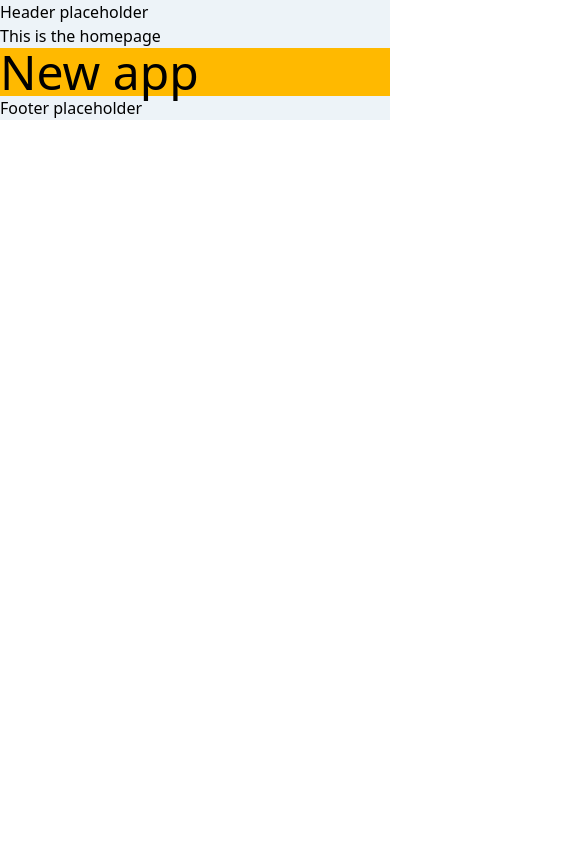
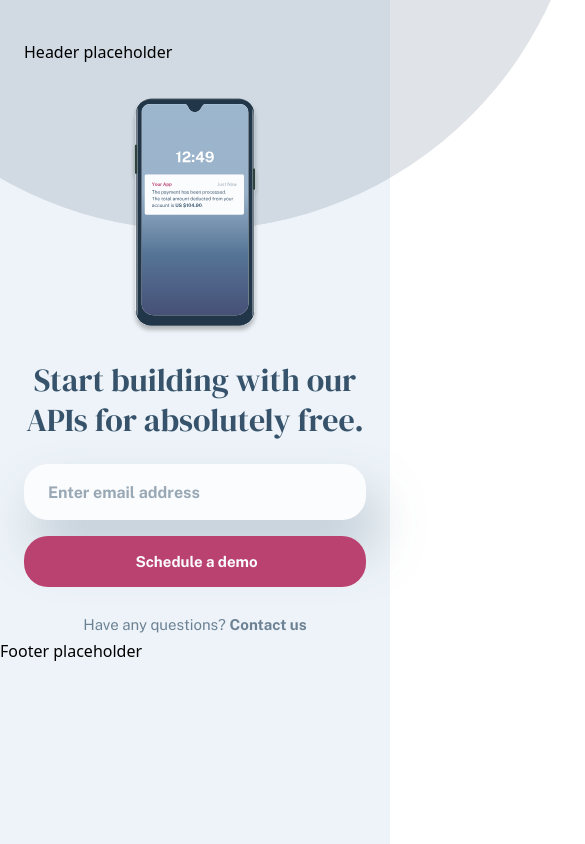
Before and after one commit to davidGasanov/payapi-multi-page-website, a React (Vite) app: page / in a window 390 px wide. Shown: the whole page, 585 px wide, since content can reach past the window. Built offline with nearby package versions, Linux system fonts and the light colour scheme.

Commit message:
add mailing. add mobile hero first section view

```diff
--- a/src/App.tsx
+++ b/src/App.tsx
@@ -1,11 +1,7 @@
 import MainLayout from "./layout";
 
 function App() {
-  return (
-    <div className="bg-[#EDF3F8]">
-      <MainLayout />
-    </div>
-  );
+  return <MainLayout />;
 }
 
 export default App;
--- a/src/components/button/index.tsx
+++ b/src/components/button/index.tsx
@@ -1,10 +1,11 @@
+import { twMerge } from "tailwind-merge";
 import { tv } from "tailwind-variants";
 
 type ButtonProps = React.ButtonHTMLAttributes<HTMLButtonElement> & {
   variant?: "primary" | "secondary-light" | "secondary-dark";
 };
 
-const Button = ({ variant, ...props }: ButtonProps) => {
+const Button = ({ variant, className, ...props }: ButtonProps) => {
   const button = tv({
     base: "pt-4 pr-[24px] pb-[14px] pl-[27px] transition-all duration-200 ease-in-out rounded-[24px] font-bold cursor-pointer disabled:cursor-default disabled:hover-none text-[15px] font-public-sans leading-snug disabled:opacity-50",
     variants: {
@@ -22,7 +23,7 @@ const Button = ({ variant, ...props }: ButtonProps) => {
     },
   });
 
-  return <button className={button({ variant })} {...props} />;
+  return <button className={twMerge(button({ variant }), className)} {...props} />;
 };
 
 export default Button;
--- /dev/null
+++ b/src/components/mailing/index.tsx
@@ -0,0 +1,17 @@
+import Button from "../button";
+
+const Mailing = () => {
+  return (
+    <form className="max-w-[445px] flex flex-col gap-4 w-full">
+      <input
+        placeholder="Enter email address"
+        className="w-full bg-water-white drop-shadow-[10px_30px_25px_rgba(54,83,107,0.25)] p-4 pl-6 rounded-[24px] outline-none focus:outline-none focus:ring-0 placeholder:font-public-sans placeholder:text-san-juan-blue/50 placeholder:font-bold"
+      />
+      <Button variant="primary" className="z-10" type="submit">
+        Schedule a demo
+      </Button>
+    </form>
+  );
+};
+
+export default Mailing;
--- a/src/index.css
+++ b/src/index.css
@@ -41,6 +41,22 @@
   @apply text-[56px] font-normal leading-[56px];
 }
 
+.h2 {
+  @apply text-[48px] leading-[56px];
+}
+
+.h3-big {
+  @apply text-[32px] leading-[40px];
+}
+
+.h3-small {
+  @apply text-[18px] leading-[25px];
+}
+
+.h4 {
+  @apply text-[24px] leading-[32px];
+}
+
 .body {
   @apply font-public-sans text-[15px] leading-[28px];
 }
--- a/src/layout/container/index.tsx
+++ b/src/layout/container/index.tsx
@@ -1,14 +1,21 @@
 // Primary container for page section widths
 
 import type React from "react";
+import { twMerge } from "tailwind-merge";
 
-interface ContainerProps {
-  children: React.ReactNode;
-}
+type ContainerProps = React.HTMLAttributes<HTMLDivElement> & {
+  children?: React.ReactNode;
+};
 
-const Container = ({ children }: ContainerProps) => {
+const Container = ({ children, className, ...props }: ContainerProps) => {
   return (
-    <div className="max-w-[1100px] py-[24px] md:py-[40px] lg:my-auto">
+    <div
+      className={twMerge(
+        "max-w-[1100px] px-[24px] md:px-[40px] lg:my-auto",
+        className
+      )}
+      {...props}
+    >
       {children}
     </div>
   );
--- a/src/layout/header/index.tsx
+++ b/src/layout/header/index.tsx
@@ -1,8 +1,12 @@
+import Container from "../container";
+
 const Header = () => {
   return (
-    <header>
-      <nav>Header placeholder</nav>
-    </header>
+    <Container className="sticky pt-10">
+      <header>
+        <nav>Header placeholder</nav>
+      </header>
+    </Container>
   );
 };
 
--- a/src/layout/index.tsx
+++ b/src/layout/index.tsx
@@ -5,13 +5,18 @@ import { router } from "../routes";
 
 const MainLayout = () => {
   return (
-    <>
+    <div className="bg-[#EDF3F8] relative min-h-screen">
+      {/* Background image */}
+      <img
+        src="/assets/shared/desktop/bg-pattern-circle.svg"
+        className="w-[780px] h-[780px] absolute max-w-none -top-[550px] left-1/2 -translate-x-1/2 z-0"
+      />
       <Header />
       <main>
         <RouterProvider router={router} />
       </main>
       <Footer />
-    </>
+    </div>
   );
 };
 
--- a/src/pages/home/index.tsx
+++ b/src/pages/home/index.tsx
@@ -1,9 +1,29 @@
+import Mailing from "../../components/mailing";
+import Container from "../../layout/container";
+
 const HomePage = () => {
   return (
-    <div>
-      This is the homepage
-      <div className="bg-amber-400 text-5xl">New app</div>
-    </div>
+    <section className="mt-8 relative z-10">
+      <Container className="flex flex-col items-center gap-[24px]">
+        <img
+          src="/public/assets/home/desktop/illustration-phone-mockup.svg"
+          alt="Mobile phone illustration"
+          className="w-[128px] h-[240px] drop-shadow-[25px 25px 80px #36536B]"
+        />
+        <div className="w-full flex flex-col items-center gap-6">
+          <h1 className="h3-big text-center">
+            Start building with our APIs for absolutely free.
+          </h1>
+          <Mailing />
+          <p className="body text-light-san-juan-blue">
+            Have any questions?{" "}
+            <span>
+              <a className="font-bold" href="/">Contact us</a>
+            </span>
+          </p>
+        </div>
+      </Container>
+    </section>
   );
 };
 
```
Also changed, not shown: public/assets/home/desktop/illustration-phone-mockup.svg.
